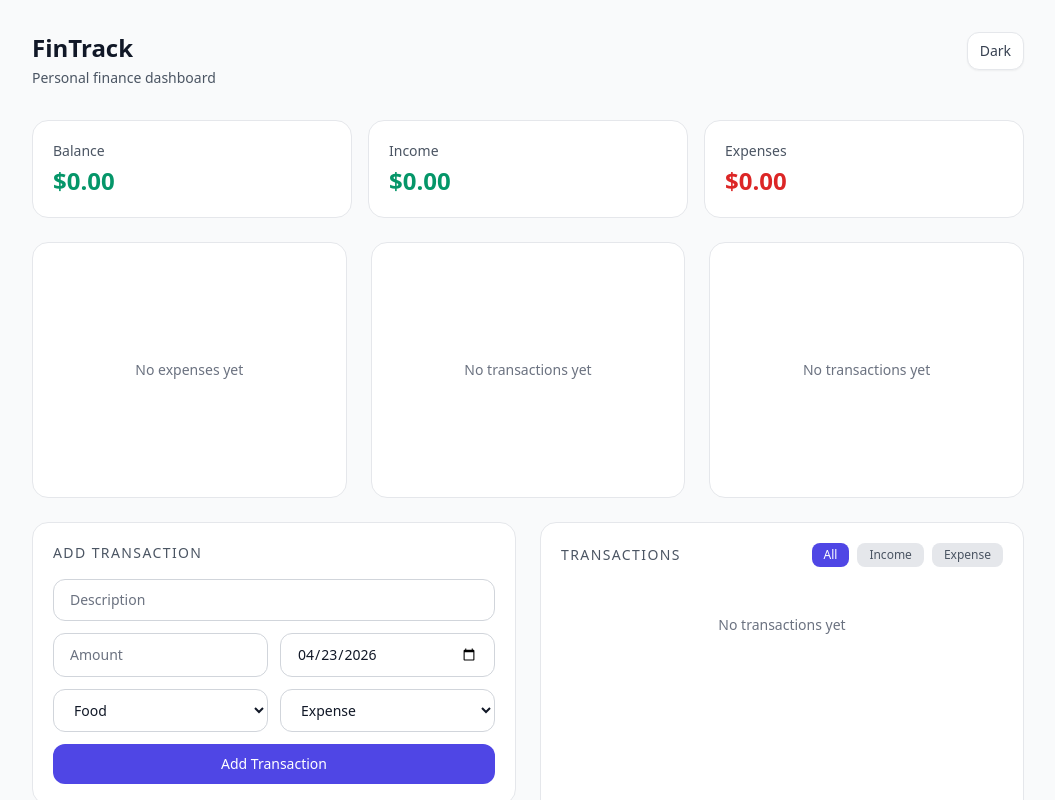
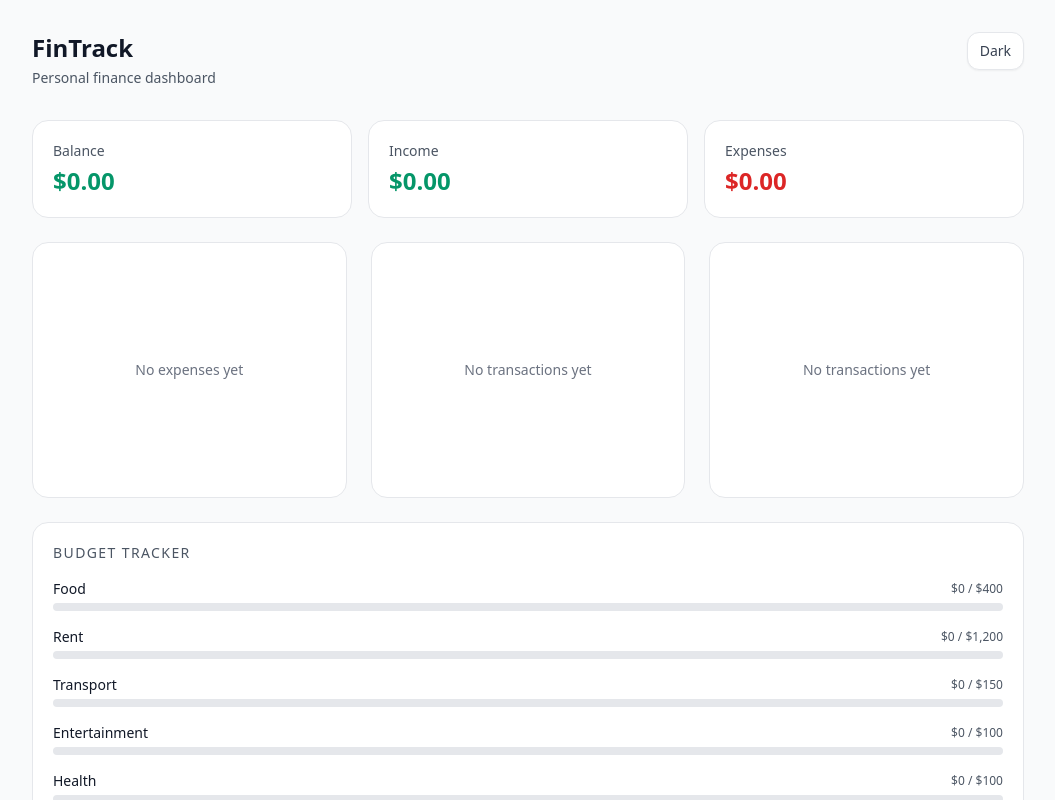
Before and after one commit to bruyi22/fintrack, a React (Vite) app: page / in a window 1280 px wide. Shown: the top 800 px of the page, without its empty margins (112-1167 px from the left). Built offline with nearby package versions, Linux system fonts and the light colour scheme.

Commit message:
feat: add BudgetTracker component to the main application

```diff
--- a/src/App.jsx
+++ b/src/App.jsx
@@ -6,6 +6,7 @@ import TransactionList from "./components/TransactionList";
 import SpendingPie from "./components/Charts/SpendingPie";
 import MonthlyBar from "./components/Charts/MonthlyBar";
 import TrendLine from "./components/Charts/TrendLine";
+import BudgetTracker from "./components/BudgetTracker";
 
 function ThemeToggle() {
   const { theme, toggleTheme } = useTheme();
@@ -44,6 +45,8 @@ export default function App() {
             <TrendLine />
           </div>
 
+          <BudgetTracker />
+
           <div className="grid grid-cols-1 gap-6 lg:grid-cols-2">
             <TransactionForm />
             <TransactionList />
--- /dev/null
+++ b/src/components/BudgetTracker.jsx
@@ -0,0 +1,97 @@
+import { useState } from "react";
+import { useFinance } from "../context/FinanceContext";
+
+const fmt = (n) =>
+  new Intl.NumberFormat("en-US", { style: "currency", currency: "USD", maximumFractionDigits: 0 }).format(n);
+
+const inputClass =
+  "w-20 rounded-lg border border-gray-300 bg-white px-2 py-0.5 text-xs text-gray-900 focus:border-indigo-500 focus:outline-none dark:border-gray-600 dark:bg-gray-900 dark:text-white";
+
+export default function BudgetTracker() {
+  const { transactions, budgets, setBudget } = useFinance();
+  const [editing, setEditing] = useState(null);
+  const [tempVal, setTempVal] = useState("");
+
+  const spending = transactions
+    .filter((t) => t.type === "expense")
+    .reduce((acc, t) => {
+      acc[t.category] = (acc[t.category] || 0) + t.amount;
+      return acc;
+    }, {});
+
+  const handleSave = (category) => {
+    const val = parseFloat(tempVal);
+    if (!Number.isNaN(val) && val > 0) setBudget(category, val);
+    setEditing(null);
+  };
+
+  const cancelEdit = () => {
+    setEditing(null);
+    setTempVal("");
+  };
+
+  return (
+    <div className="mb-6 rounded-2xl border border-gray-200 bg-white p-5 dark:border-gray-700 dark:bg-gray-800">
+      <h2 className="mb-4 text-sm font-medium uppercase tracking-widest text-gray-600 dark:text-gray-400">
+        Budget Tracker
+      </h2>
+      <div className="flex flex-col gap-4">
+        {Object.entries(budgets).map(([category, budget]) => {
+          const spent = spending[category] || 0;
+          const pct = budget > 0 ? Math.min((spent / budget) * 100, 100) : 0;
+          const over = spent > budget;
+          const color = over ? "bg-red-500" : pct > 75 ? "bg-amber-500 dark:bg-amber-400" : "bg-indigo-500";
+
+          return (
+            <div key={category}>
+              <div className="mb-1 flex items-center justify-between">
+                <span className="text-sm text-gray-900 dark:text-white">{category}</span>
+                <div className="flex items-center gap-2">
+                  {editing === category ? (
+                    <div className="flex items-center gap-1">
+                      <input
+                        className={inputClass}
+                        value={tempVal}
+                        onChange={(e) => setTempVal(e.target.value)}
+                        onKeyDown={(e) => {
+                          if (e.key === "Enter") handleSave(category);
+                          if (e.key === "Escape") cancelEdit();
+                        }}
+                        autoFocus
+                      />
+                      <button
+                        type="button"
+                        onClick={() => handleSave(category)}
+                        className="text-xs text-indigo-600 hover:text-indigo-500 dark:text-indigo-400 dark:hover:text-indigo-300"
+                      >
+                        Save
+                      </button>
+                    </div>
+                  ) : (
+                    <button
+                      type="button"
+                      onClick={() => {
+                        setEditing(category);
+                        setTempVal(String(budget));
+                      }}
+                      className="text-xs text-gray-600 transition-colors hover:text-gray-900 dark:text-gray-400 dark:hover:text-gray-200"
+                    >
+                      {fmt(spent)} / {fmt(budget)}
+                    </button>
+                  )}
+                  {over && <span className="text-xs text-red-600 dark:text-red-400">Over!</span>}
+                </div>
+              </div>
+              <div className="h-2 overflow-hidden rounded-full bg-gray-200 dark:bg-gray-700">
+                <div
+                  className={`h-full rounded-full transition-all duration-500 ${color}`}
+                  style={{ width: `${pct}%` }}
+                />
+              </div>
+            </div>
+          );
+        })}
+      </div>
+    </div>
+  );
+}
```
